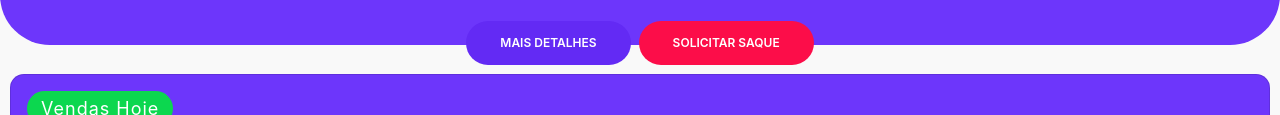
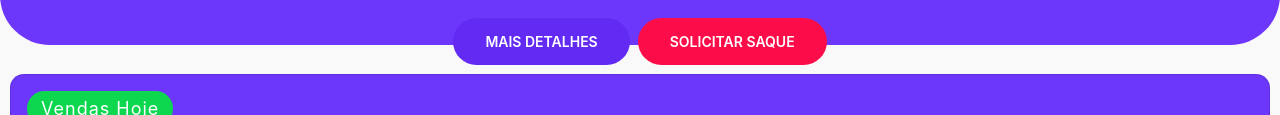
Before and after one commit to leodeymison/p-braid, a plain HTML site: page index.html in a window 1280 px wide. Shown: the part 251-366 px from the top of the page. Drawn offline with nearby package versions, Linux system fonts and the light colour scheme.

Commit message:
font btn

```diff
--- a/assets/css/style.css
+++ b/assets/css/style.css
@@ -91,13 +91,13 @@ ul li img {
 }
 #primary .informations .buttons button {
     border-radius: 100px;
-    padding: 13px 34px;
+    padding: 13px 32px;
     color: white;
     margin: 10px 4px;
     display: flex;
     align-items: center;
     border: none;
-    font-size: 12px;
+    font-size: 14px;
     font-weight: 600;
 }
 #primary .informations .buttons button:nth-child(1){
```
